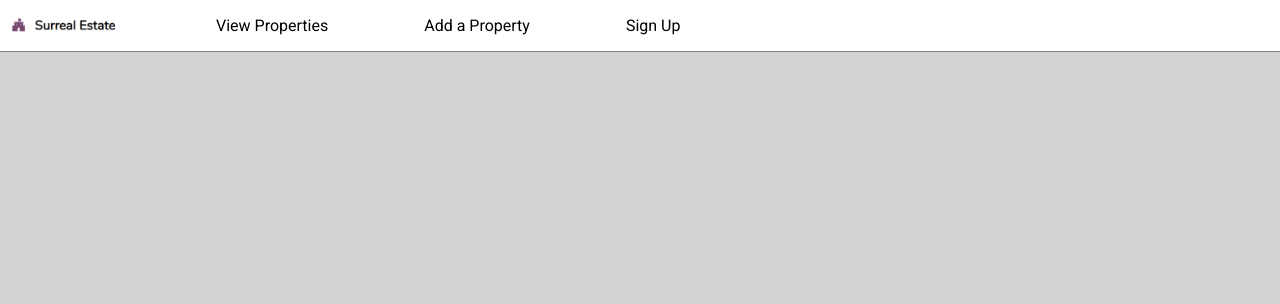
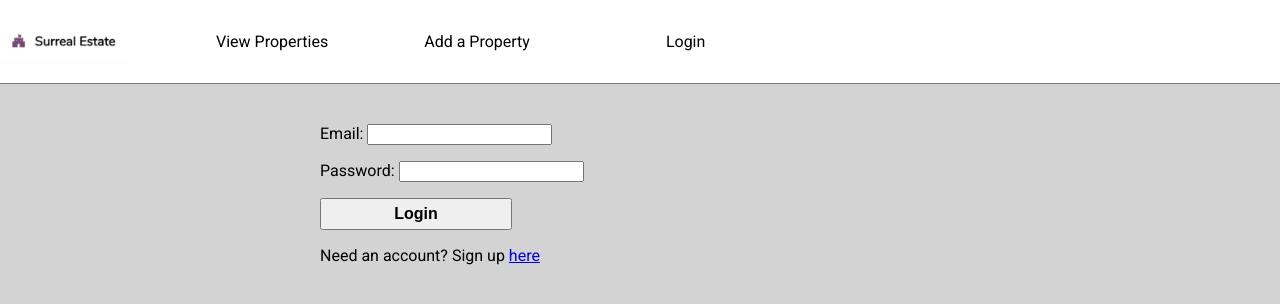
Before and after one commit to toothless13/surreal-estate, a React (Create React App) app: page /login in a window 1280 px wide. Shown: the top 304 px of the page. Built offline with nearby package versions, Linux system fonts and the light colour scheme; no server answers.

Commit message:
use firebase to allow users to sign up, login and logout

```diff
--- /dev/null
+++ b/src/Context/AuthContext.js
@@ -0,0 +1,34 @@
+import React, { createContext, useState, useEffect } from "react";
+import { onAuthStateChanged } from "firebase/auth";
+import { auth } from "../config/firebase";
+
+export const Context = createContext();
+
+export const AuthContext = ({ children }) => {
+  const [user, setUser] = useState(null);
+  const [loading, setLoading] = useState(true);
+
+  useEffect(() => {
+    const unsubscribe = onAuthStateChanged(auth, (currentUser) => {
+      setLoading(false);
+      if (currentUser) {
+        setUser(currentUser);
+      } else {
+        setUser(null);
+      }
+    });
+    return () => {
+      if (unsubscribe) unsubscribe();
+    };
+  }, []);
+
+  // eslint-disable-next-line react/jsx-no-constructed-context-values
+  const values = {
+    user,
+    setUser,
+  };
+
+  return (
+    <Context.Provider value={values}>{!loading && children}</Context.Provider>
+  );
+};
--- a/src/components/App.js
+++ b/src/components/App.js
@@ -1,20 +1,58 @@
-import React from "react";
-import { Routes, Route } from "react-router-dom";
+import React, { useState } from "react";
+import {
+  Routes,
+  Route,
+  createBrowserRouter,
+  RouterProvider,
+} from "react-router-dom";
 import "../styles/app.css";
 import NavBar from "./NavBar";
 import Properties from "./Properties";
 import AddProperty from "./AddProperty";
-import CreateEmailAccount from "./CreateEmailAccount";
+import CreateAccount from "./CreateAccount";
+import Login from "./Login";
+import { AuthContext } from "../Context/AuthContext";
+import Protected from "./Protected";
+
+// const App = () => {
+//   const router = createBrowserRouter([
+//     {
+//       path: "/",
+//       element: <Properties />,
+//     },
+//     {
+//       path: "/add-property",
+//       element: <AddProperty />,
+//     },
+//     {
+//       path: "/sign-up",
+//       element: <CreateAccount />,
+//     },
+//     {
+//       path: "/login",
+//       element: <Login />,
+//     },
+//   ]);
+
+//   return (
+//     <AuthContext>
+//       <RouterProvider router={router} />
+//     </AuthContext>
+//   );
+// };
 
 const App = () => {
   return (
     <div className="App">
-      <NavBar />
-      <Routes>
-        <Route path="/" element={<Properties />} />
-        <Route path="add-property" element={<AddProperty />} />
-        <Route path="sign-up" element={<CreateEmailAccount />} />
-      </Routes>
+      <AuthContext>
+        <NavBar />
+        <Routes>
+          <Route path="/" element={<Properties />} />
+          <Route path="add-property" element={<AddProperty />} />
+          <Route path="sign-up" element={<CreateAccount />} />
+          <Route path="login" element={<Login />} />
+        </Routes>
+      </AuthContext>
     </div>
   );
 };
--- /dev/null
+++ b/src/components/CreateAccount.js
@@ -0,0 +1,67 @@
+import { createUserWithEmailAndPassword } from "firebase/auth";
+import React, { useState } from "react";
+import { useNavigate } from "react-router-dom";
+import { auth } from "../config/firebase";
+
+const CreateAccount = () => {
+  const initialState = {
+    fields: {
+      email: "",
+      password: "",
+    },
+  };
+
+  const [fields, setFields] = useState(initialState.fields);
+  const navigate = useNavigate();
+
+  const handleSignUp = (event) => {
+    event.preventDefault();
+    createUserWithEmailAndPassword(auth, fields.email, fields.password)
+      .then((userCredential) => {
+        // Signed in
+        const { user } = userCredential;
+        console.log(user);
+        // setLoggedIn(user);
+        navigate("/");
+      })
+      .catch((error) => {
+        const errorCode = error.code;
+        const errorMessage = error.message;
+        console.log(errorCode + errorMessage);
+      });
+  };
+
+  const handleFieldChange = (event) => {
+    const { name, value } = event.target;
+    setFields({ ...fields, [name]: value });
+  };
+
+  return (
+    <div className="sign-up">
+      <form className="sign-up-form" onSubmit={handleSignUp}>
+        <label htmlFor="email">
+          Email:{" "}
+          <input
+            id="email"
+            name="email"
+            value={fields.email}
+            onChange={handleFieldChange}
+          />
+        </label>
+        <label htmlFor="password">
+          Password:{" "}
+          <input
+            id="password"
+            name="password"
+            type="password"
+            value={fields.password}
+            onChange={handleFieldChange}
+          />
+        </label>
+        <button type="submit">Sign Up</button>
+      </form>
+    </div>
+  );
+};
+
+export default CreateAccount;
--- a/src/components/CreateEmailAccount.js
+++ b/src/components/Login.js
@@ -1,9 +1,9 @@
-import { createUserWithEmailAndPassword } from "firebase/auth";
+import { signInWithEmailAndPassword } from "firebase/auth";
 import React, { useState } from "react";
-import { useNavigate } from "react-router-dom";
+import { useNavigate, Link } from "react-router-dom";
 import { auth } from "../config/firebase";
 
-const CreateEmailAccount = () => {
+const Login = () => {
   const initialState = {
     fields: {
       email: "",
@@ -14,19 +14,16 @@ const CreateEmailAccount = () => {
   const [fields, setFields] = useState(initialState.fields);
   const navigate = useNavigate();
 
-  const handleSignUp = (event) => {
+  const handleLogin = (event) => {
     event.preventDefault();
-    createUserWithEmailAndPassword(auth, fields.email, fields.password)
+    signInWithEmailAndPassword(auth, fields.email, fields.password)
       .then((userCredential) => {
-        // Signed in
         const { user } = userCredential;
         console.log(user);
         navigate("/");
       })
       .catch((error) => {
-        const errorCode = error.code;
-        const errorMessage = error.message;
-        console.log(errorCode + errorMessage);
+        console.log(error);
       });
   };
 
@@ -36,8 +33,8 @@ const CreateEmailAccount = () => {
   };
 
   return (
-    <div className="sign-up">
-      <form className="sign-up-form" onSubmit={handleSignUp}>
+    <div className="login">
+      <form className="login-form" onSubmit={handleLogin}>
         <label htmlFor="email">
           Email:{" "}
           <input
@@ -57,10 +54,13 @@ const CreateEmailAccount = () => {
             onChange={handleFieldChange}
           />
         </label>
-        <button type="submit">Sign Up</button>
+        <button type="submit">Login</button>
+        <p>
+          Need an account? Sign up <Link to="../sign-up">here</Link>
+        </p>
       </form>
     </div>
   );
 };
 
-export default CreateEmailAccount;
+export default Login;
--- /dev/null
+++ b/src/components/Logout.js
@@ -0,0 +1,28 @@
+import React from "react";
+import { signOut } from "firebase/auth";
+import { useNavigate } from "react-router-dom";
+import { auth } from "../config/firebase";
+
+const Logout = () => {
+  const navigate = useNavigate();
+
+  const handleLogout = (event) => {
+    event.preventDefault();
+    signOut(auth)
+      .then(() => {
+        console.log("User signed out.");
+        navigate("/login");
+      })
+      .catch((error) => {
+        console.log(error);
+      });
+  };
+
+  return (
+    <button type="submit" onClick={handleLogout}>
+      Logout
+    </button>
+  );
+};
+
+export default Logout;
--- a/src/components/NavBar.js
+++ b/src/components/NavBar.js
@@ -1,9 +1,15 @@
-import React from "react";
+import React, { useContext } from "react";
 import { Link } from "react-router-dom";
 import "../styles/navbar.css";
 import logo from "../styles/resources/logo.png";
+import Logout from "./Logout";
+import { Context } from "../Context/AuthContext";
 
 const NavBar = () => {
+  // console.log(useContext(Context));
+  // console.log(user);
+  const { user } = useContext(Context);
+
   return (
     <div className="navbar">
       <img
@@ -18,9 +24,31 @@ const NavBar = () => {
         <li className="navbar-links-item">
           <Link to="add-property">Add a Property</Link>
         </li>
-        <li className="navbar-links-item sign-up">
-          <Link to="sign-up">Sign Up</Link>
-        </li>
+      </ul>
+      <ul className="account-links">
+        {/* {!user ? (
+          <li className="navbar-links-item sign-up">
+            <Link to="sign-up">Sign Up</Link>
+          </li>
+        ) : (
+          <>
+            <li className="navbar-links-item login">
+              <Link to="login">Login</Link>
+            </li>
+            <li className="navbar-links-item logout">
+              <Logout />
+            </li>
+          </>
+        )} */}
+        {!user ? (
+          <li className="navbar-links-item login">
+            <Link to="login">Login</Link>
+          </li>
+        ) : (
+          <li className="navbar-links-item logout">
+            <Logout />
+          </li>
+        )}
       </ul>
     </div>
   );
--- /dev/null
+++ b/src/components/Protected.js
@@ -0,0 +1,14 @@
+import { Navigate } from "react-router-dom";
+import React, { useContext } from "react";
+import { Context } from "../Context/AuthContext";
+
+const Protected = ({ children }) => {
+  const { user } = useContext(Context);
+
+  if (!user) {
+    return <Navigate to="/login" replace />;
+  }
+  return children;
+};
+
+export default Protected;
```
Also changed, not shown: src/index.js (+7 -0 lines).
